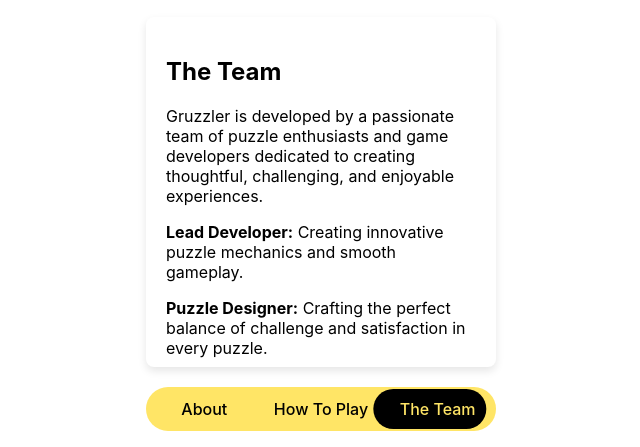
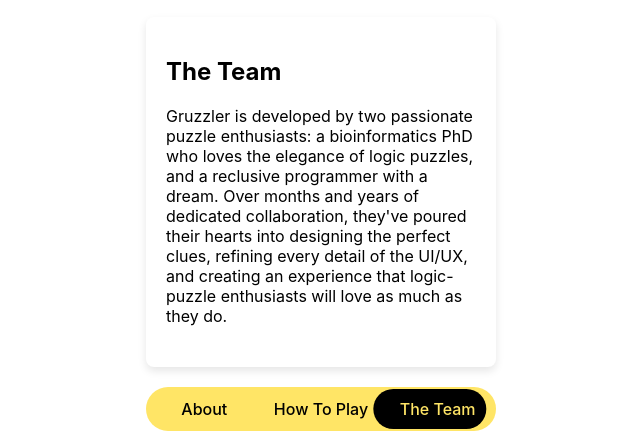
Before and after one commit to gruzzlerapp/website, a plain HTML site: page index.html in a window 1280 px wide. Both pictures are taken after a click on the element "The Team". Shown: the part 55-502 px from the top of the page, without its empty margins (319-959 px from the left). Drawn offline with Linux system fonts and the light colour scheme; a web font is replaced by a local one.

Commit message:
Update index.html

```diff
--- a/index.html
+++ b/index.html
@@ -272,11 +272,7 @@
             </div>
             <div class="info-content" id="team-content">
                 <h2>The Team</h2>
-                <p>Gruzzler is developed by a passionate team of puzzle enthusiasts and game developers dedicated to creating thoughtful, challenging, and enjoyable experiences.</p>
-                <p><strong>Lead Developer:</strong> Creating innovative puzzle mechanics and smooth gameplay.</p>
-                <p><strong>Puzzle Designer:</strong> Crafting the perfect balance of challenge and satisfaction in every puzzle.</p>
-                <p><strong>UI/UX Designer:</strong> Ensuring a clean, intuitive interface that enhances the puzzle-solving experience.</p>
-                <p>We're constantly working to improve Gruzzler and bring new features to our community of players.</p>
+                <p>Gruzzler is developed by two passionate puzzle enthusiasts: a bioinformatics PhD who loves the elegance of logic puzzles, and a reclusive programmer with a dream. Over months and years of dedicated collaboration, they've poured their hearts into designing the perfect clues, refining every detail of the UI/UX, and creating an experience that logic-puzzle enthusiasts will love as much as they do.</p>
             </div>
         </div>
 
```
